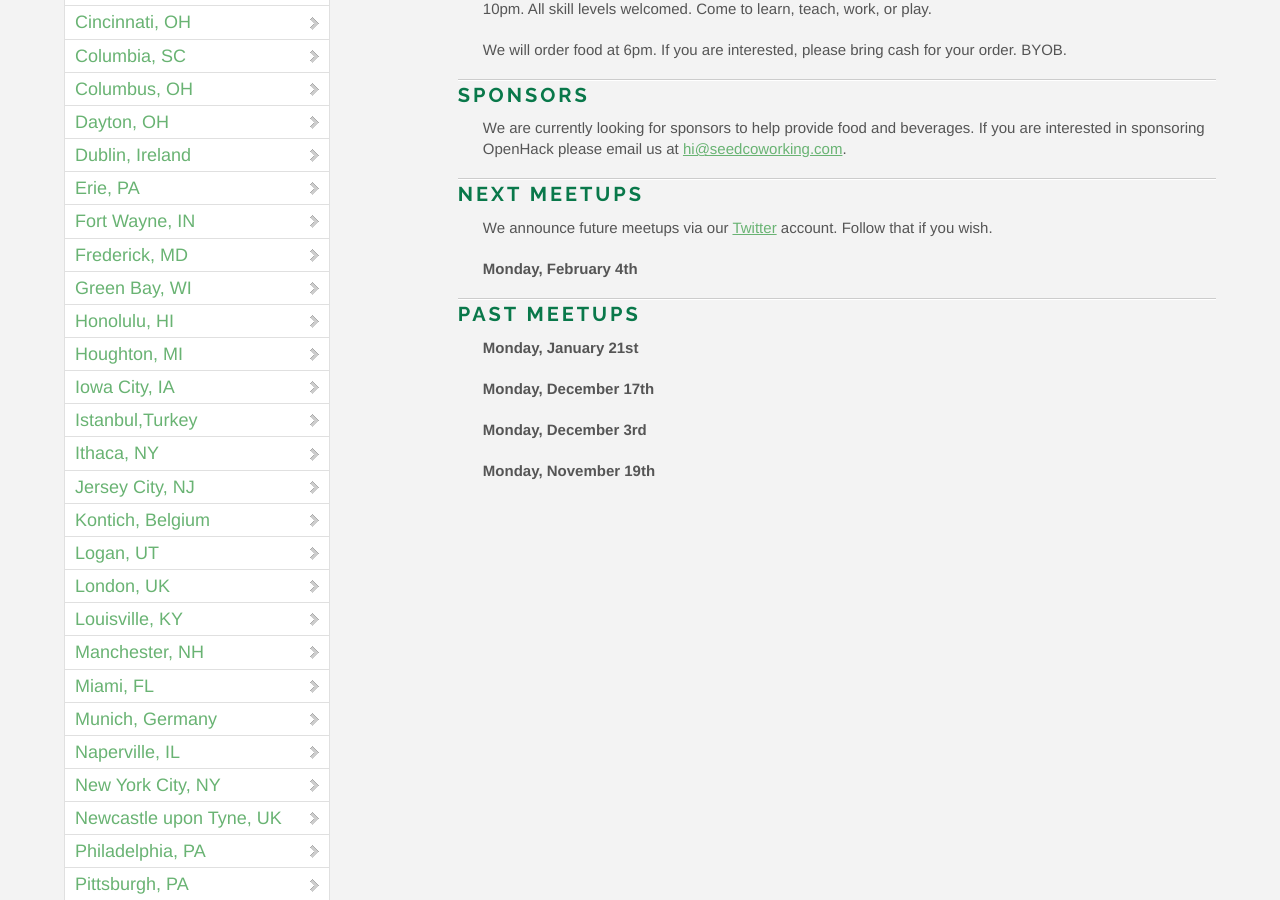
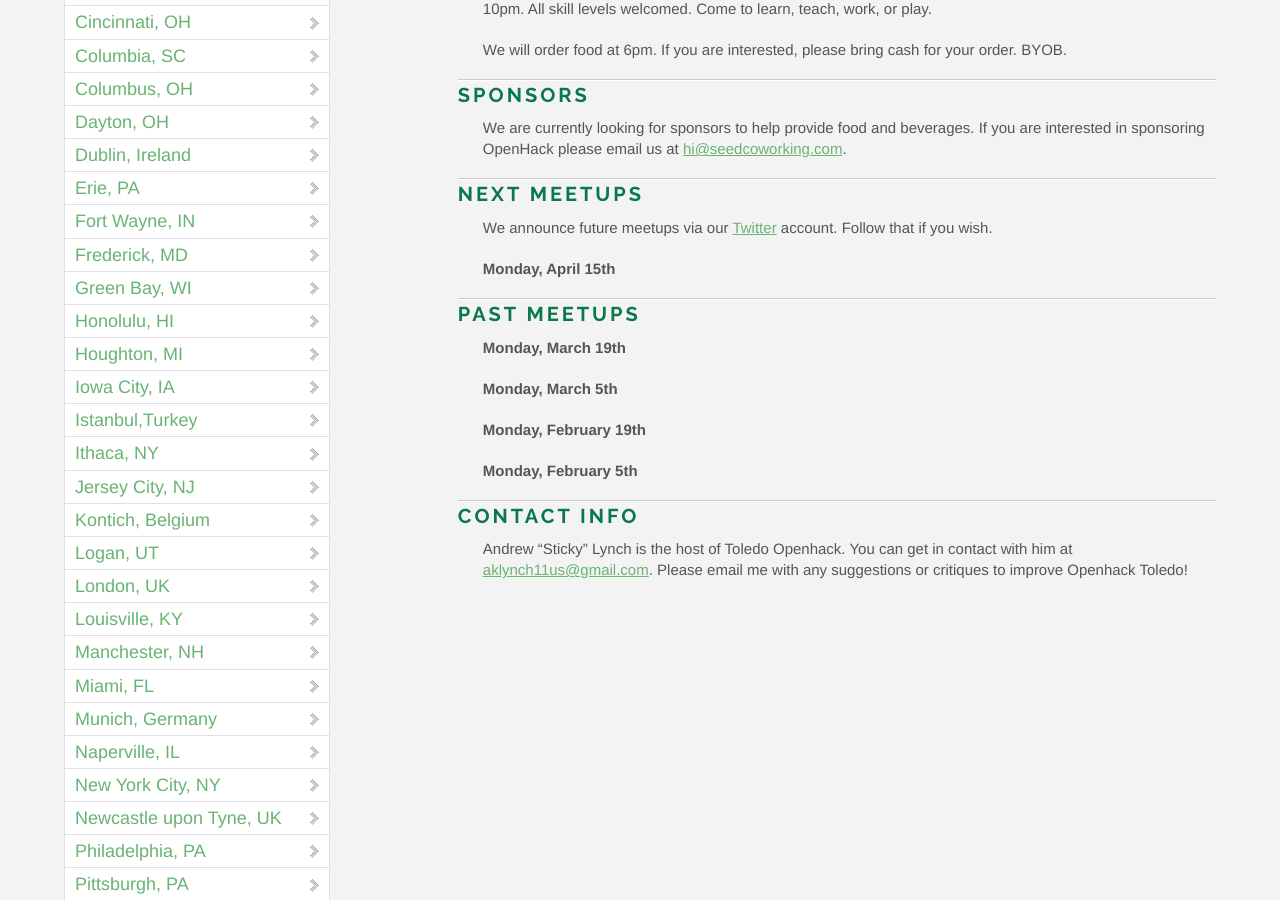
Before and after one commit to OpenHack/openhack.github.com, a Jekyll site: the page built from toledo/index.markdown, in a window 1280 px wide and 900 px high, scrolled down 674 px. Built offline with Jekyll 4.4.1, drawn with Linux system fonts in a browser that asks for light colours; nearby versions of some CDN libraries; Markdown is read by kramdown in place of the engine named in the settings; comment, search, counter and statistics services are not loaded.

Commit message:
Updated on April 4th

```diff
--- a/toledo/index.markdown
+++ b/toledo/index.markdown
@@ -21,14 +21,18 @@ We are currently looking for sponsors to help provide food and beverages. If you
 
 We announce future meetups via our [Twitter](http://twitter.com/openhacktoledo) account. Follow that if you wish.
 
-**Monday, February 4th**
+**Monday, April 15th**
 
 ### Past meetups
 
-**Monday, January 21st**
+**Monday, March 19th**
 
-**Monday, December 17th**
+**Monday, March 5th**
 
-**Monday, December 3rd**
+**Monday, February 19th**
 
-**Monday, November 19th**
+**Monday, February 5th**
+
+### Contact Info
+
+Andrew "Sticky" Lynch is the host of Toledo Openhack.  You can get in contact with him at [aklynch11us@gmail.com](mailto:aklynch11us@gmail.com).  Please email me with any suggestions or critiques to improve Openhack Toledo!
```
